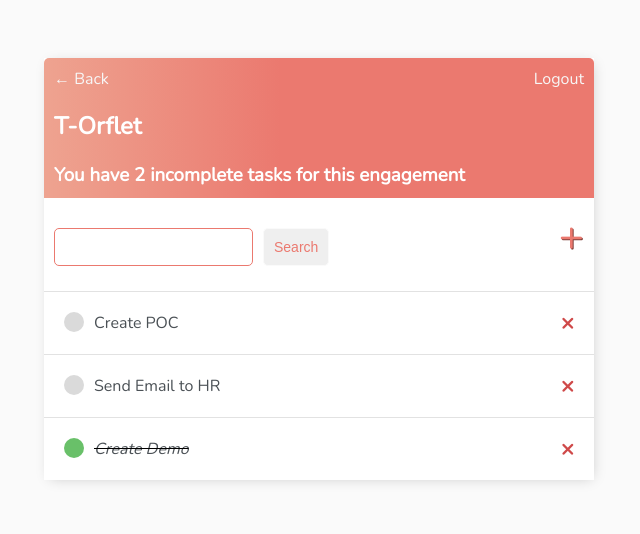
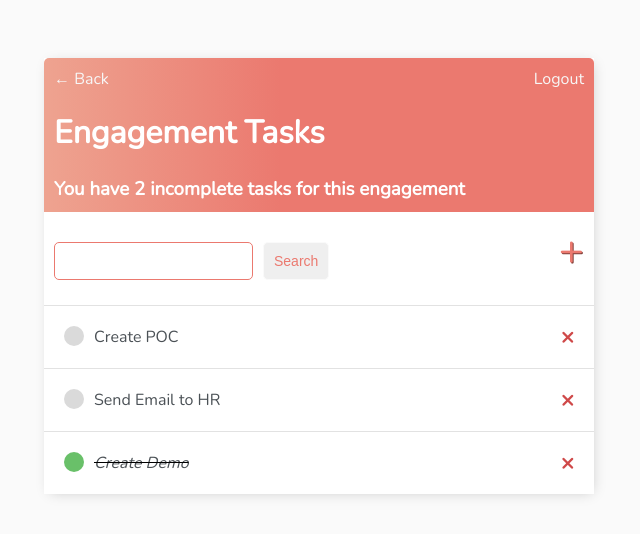
Before and after one commit to OrlaFD/engagement_tracker, a Django app: page /tasks in a window 1280 px wide. Shown: the top 534 px of the page, without its empty margins (321-961 px from the left). Run offline with Django 4.2, Linux system fonts and the light colour scheme; a user stored in the database is signed in; data comes from the database, SQL or seed files in the repository.

Commit message:
updated Engagement Tasks title

```diff
--- a/base/templates/base/task_list.html
+++ b/base/templates/base/task_list.html
@@ -4,7 +4,7 @@
     <div class="header-bar">
         <div>
             <a href="{% url 'engagements' %}">&#8592; Back</a>
-            <h2>{{request.user|title}}</h2>
+            <h1>Engagement Tasks</h1>
 
             <h3 style="margin:0;">You have {{count}} incomplete task{{ count|pluralize:"s" }} for this engagement</h3>
         </div>
--- a/base/views.py
+++ b/base/views.py
@@ -1,5 +1,5 @@
 from re import template
-from django.shortcuts import get_object_or_404, redirect, render
+from django.shortcuts import redirect, render
 from django.views.generic.list import ListView
 from django.views.generic.detail import DetailView
 from django.views.generic.edit import CreateView, UpdateView, DeleteView, FormView
```
